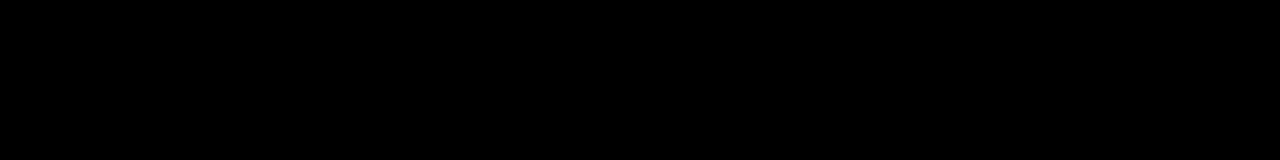
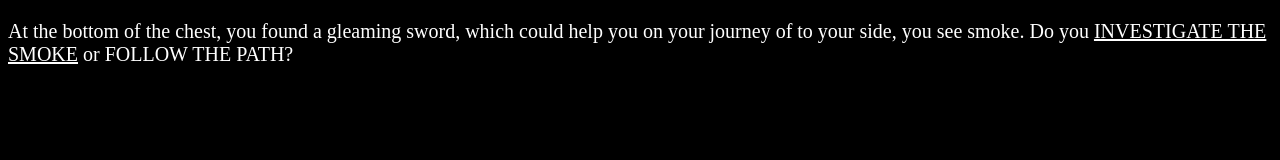
Before and after one commit to landoE324/game_project, a plain HTML site: page chose_loot.html in a window 1280 px wide. Drawn offline with Linux system fonts and the light colour scheme.

Commit message:
added text to gorrilla and loot paths

```diff
--- a/chose_loot.html
+++ b/chose_loot.html
@@ -10,7 +10,7 @@
 <body>
 
     <div id="scene_6">
-       <p></p>
+       <p>At the bottom of the chest, you found a gleaming sword, which could help you on your journey of to your side, you see smoke. Do you <a href="defeat.html">INVESTIGATE THE SMOKE</a> or FOLLOW THE PATH?</p>
     </div>
 </body>
 
```
Also changed, not shown: chose_gorrilla.html (+1 -1 lines).
